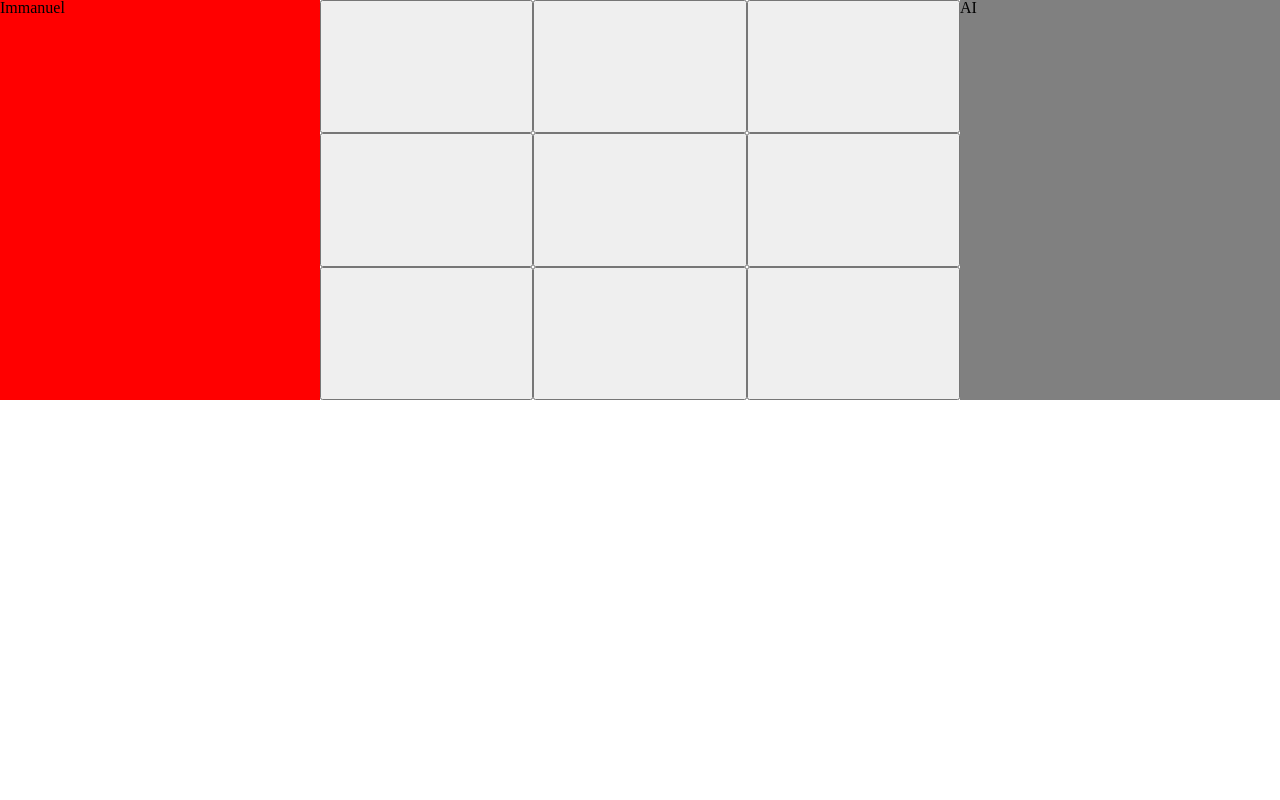
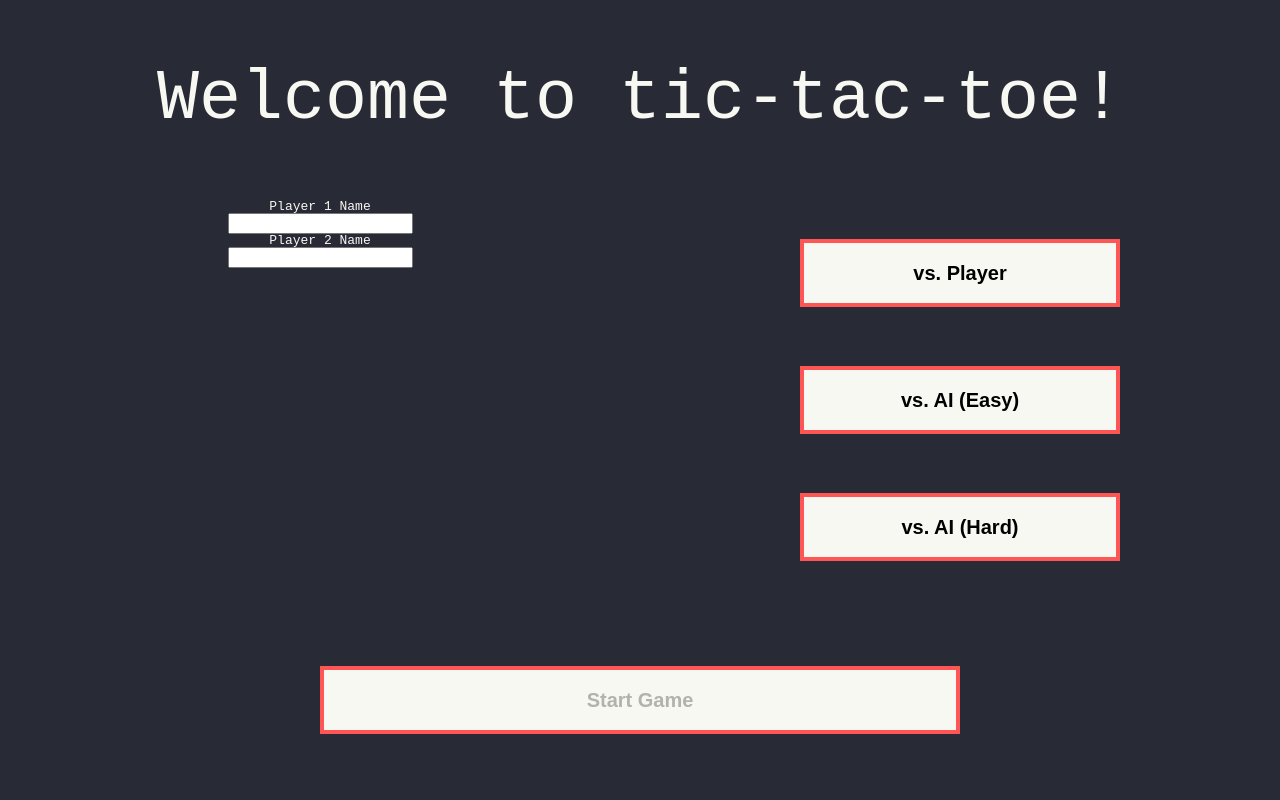
Before and after one commit to immanuelhuang/tic-tac-toe, a plain HTML site: page index.html in a window 1280 px wide. Drawn offline with Linux system fonts and the light colour scheme.

Commit message:
Entry menu and screen transitions

```diff
--- a/index.html
+++ b/index.html
@@ -8,18 +8,43 @@
 </head>
 <body>
   <div id="overlay"></div>
+  <div id="entry">
+    <div id="entry-top">
+      <h1>Welcome to tic-tac-toe!</h1>
+    </div>
+    <div id="options-container">
+      <div id="names-container">
+        <form>
+          <label for="player1-name">Player 1 Name</label><br>
+          <input id="player1-name" type="text" name="player1-name"><br>
+          <label for="player2-name">Player 2 Name</label><br>
+          <input id="player2-name" type="text" name="player2-name">
+        </form>
+      </div>
+      <div id="mode-container">
+        <button value=0 class="btn">vs. Player</button>
+        <button value=1 class="btn">vs. AI (Easy)</button>
+        <button value=2 class="btn">vs. AI (Hard)</button>
+      </div>
+    </div>
+    <div id="start-container">
+      <button disabled class="btn">Start Game</button>
+    </div>
+  </div>
   <header>
-    <h1></h1>
+    <h1>Tic-Tac-Toe</h1>
   </header>
   <main>
-    <div id="player1-container">
+    <div id="player1-container" class="player-container">
       <h2>Player 1 Name Goes Here</h2>
+      <img src="robot.png" alt="">
     </div>
     <div id="game-container">
 
     </div>
-    <div id="player2-container">
+    <div id="player2-container" class="player-container">
       <h2>Player 2 Name Goes Here</h2>
+      <img src="robot.png" alt="">
     </div>
   </main>
   <script src="script.js"></script>
--- a/script.js
+++ b/script.js
@@ -1,6 +1,12 @@
+const cssVars = getComputedStyle(document.documentElement);
+
 const X = -1;
 const O = 1;
 const _ = 0;
+
+const PvP = 0;
+const PvAI = 1;
+const PvAIH = 2;
 
 const playerFactory = (name, isAI, counter, isTurn) => {
   this.isTurn = isTurn;
@@ -9,12 +15,16 @@ const playerFactory = (name, isAI, counter, isTurn) => {
     const playerDiv = counter === X
         ? document.querySelector("#player1-container")
         : document.querySelector("#player2-container");
-    playerDiv.querySelector("h2").innerHTML = name;
+    if (isAI) {
+      playerDiv.querySelector("h2").innerHTML = "AI";
+    } else {
+      playerDiv.querySelector("h2").innerHTML = name === "" ? "Player" : name;
+    }
     if (!isTurn) {
-      playerDiv.classList.add("no-color");
+      playerDiv.classList.add("not-turn");
     }
     else {
-      playerDiv.classList.remove("no-color");
+      playerDiv.classList.remove("not-turn");
     }
   }
 
@@ -28,24 +38,24 @@ const board = (() => {
 
   const getState = () => state;
 
-  const printBoard = () => {
-    console.log(state[0] + " " + state[1] + " " + state[2] + "\n" +
-                state[3] + " " + state[4] + " " + state[5] + "\n" +
-                state[6] + " " + state[7] + " " + state[8])
-  }
-
   const renderBoard = () => {
     const gameContainer = document.querySelector("#game-container");
     gameContainer.innerHTML = "";
     for (let i = 0; i < 9; i++) {
       const button = document.createElement("button");
       button.value = i;
+      if (0 <= i && i <= 2) button.classList.add("top-button");
+      if (6 <= i && i <= 8) button.classList.add("bottom-button");
+      if (i % 3 === 0) button.classList.add("left-button");
+      if (i % 3 === 2) button.classList.add("right-button");
       if (state[i] === X) {
-        button.style["background-color"] = "red";
+        button.classList.add("X-button");
         button.disabled = true;
       } else if (state[i] === O) {
-        button.style["background-color"] = "blue";
+        button.classList.add("O-button");
         button.disabled = true;
+      } else {
+        button.classList.add("_-button");
       }
       gameContainer.appendChild(button);
     }
@@ -62,6 +72,8 @@ const game = (() => {
 
   let playerTurn = _;
   let player1, player2;
+
+  let mode;
 
   const start = (p1, p2) => {
     for (let i = 0; i < state.length; i++) state[i] = _;
@@ -126,19 +138,48 @@ const game = (() => {
   return {
     start,
     makeMove,
+    mode,
+    player1,
   };
 })();
 
 document.querySelector("#game-container").addEventListener("click", (e) => {
   if (e.target.hasAttribute("value")) {
     if (game.makeMove(e.target.value).winner !== undefined) {
-      // insert overlay for play again
-      console.log("GAME DONE");
+      document.querySelector("#overlay").style.display = "block";
     }
   }
 });
 
-game.start(
-  {name:"Immanuel", isAI:false, counter:X},
-  {name:"AI", isAI:true, counter:O}
-);
+document.querySelector("#mode-container").addEventListener("click", (e) => {
+  if (e.target.classList.contains("btn")) {
+    document.querySelectorAll(".btn").forEach(button => {
+      button.classList.remove("btn-clicked");
+    });
+    document.querySelector("#start-container button").disabled = false;
+    e.target.classList.add("btn-clicked");
+    game.mode = e.target.value;
+    if (e.target.value != PvP) {
+      document.querySelector("#player2-name").disabled = true;
+    } else {
+      document.querySelector("#player2-name").disabled = false;
+    }
+  } else {
+    document.querySelector("#start-container button").disabled = true;
+  }
+});
+
+document.querySelector("#start-container").addEventListener("click", (e) => {
+  if (e.target.classList.contains("btn")) {
+    document.querySelector("#entry").style.display = "none";
+    game.start(
+      {name: document.querySelector("#player1-name").value, isAI:false, counter:X},
+      {name: document.querySelector("#player1-name").value, isAI: game.mode !== PvP, counter:O}
+    );
+  }
+});
+
+document.querySelector("#overlay").addEventListener("click", (e) => {
+  e.target.style.display = "none";
+  document.querySelector("#entry").style.display = "block";
+});
--- a/styles.css
+++ b/styles.css
@@ -1,30 +1,192 @@
+:root {
+  --p1-color: #ff5555;
+  --p2-color: #8be9fd;
+}
+
 body, html {
   height: 100%;
   width: 100%;
+  font-family: monospace;
+  background-color: #282a36;
+  color: #f8f8f2;
+}
+
+h1 {
+  font-size: 70px;
+}
+
+#overlay {
+  position: fixed;
+  display: none;
+  width: 100%;
+  height: 100%;
+  background-color: rgba(0, 0, 0, 0.8);
+  text-align: center;
+  z-index: 1;
+  cursor: pointer;
+}
+
+#entry {
+  position: fixed;
+  display: block;
+  width: 100%;
+  height: 100%;
+  text-align: center;
+  z-index: 1;
+  background-color: #282a36;
+  color: #f8f8f2;
+}
+
+#entry-top {
+  height: 25%;
+  display: flex;
+  justify-content: center;
+  align-items: center;
+}
+
+#options-container {
+  height: 50%;
+  display: flex;
+  flex-wrap: nowrap;
+  align-items: stretch;
+}
+
+#names-container {
+  width: 50%;
+}
+
+#mode-container {
+  width: 50%;
+  display: flex;
+  justify-content: space-evenly;
+  align-items: center;
+  flex-direction: column;
+}
+
+.btn, .btn:disabled {
+  margin: 20px 20px;
+  padding: 20px;
+  width: 50%;
+  border: 4px solid;
+  background-color: #f8f8f2;
+  border-color: #ff5555;
+  transition: border 0.4s ease 0s, color 0.4s ease 0s, background-color 0.4s ease 0s;
+  cursor: pointer;
+  outline: none;
+  font-weight: 700;
+  font-size: 20px;
+  line-height: 20px;
+}
+
+.btn:disabled {
+  cursor: auto;
+}
+
+.btn:enabled:hover, .btn-clicked {
+  background-color: #ff5555;
+  color: #ffffff !important;
+  transition: all 0.4s ease 0s;
+}
+
+#start-container {
+  height: 25%;
+  display: flex;
+  align-items: center;
+  justify-content: center;
+}
+
+header {
+  display: flex;
+  justify-content: center;
+  align-items: center;
+  height: 25%;
+}
+
+header h1 {
+  padding: 20px 0 20px 0;
 }
 
 main {
+  height: 40vw;
   display: flex;
-  height: 50%;
+  flex-wrap: nowrap;
+  justify-content: space-evenly;
 }
 
 #game-container {
   display: grid;
-  width: 50%;
+  width: 40vw;
+  max-width: 600px;
+  max-height: 600px;
   grid-template-columns: 1fr 1fr 1fr;
   grid-template-rows: 1fr 1fr 1fr;
+  border: none;
+}
+
+#game-container button {
+  border: 3px solid #f8f8f2;
+  outline: none;
+  cursor: pointer;
+}
+
+#game-container button:disabled {
+  cursor: auto;
+}
+
+.X-button {
+  background-color: var(--p1-color);
+}
+
+.O-button {
+  background-color: var(--p2-color);
+}
+
+._-button {
+  background-color: #282a36;
+}
+
+.left-button {
+  border-left: none !important;
+}
+.right-button {
+  border-right: none !important;
+}
+.top-button {
+  border-top: none !important;
+}
+.bottom-button {
+  border-bottom: none !important;
+}
+
+.player-container {
+  width: 25vw;
+  text-align: center;
+  font-size: 20px;
+  padding: 70px 0;
+}
+
+.player-container h2 {
+  padding-bottom: 25px;
+  font-weight: bold;
+}
+
+.player-container img {
+  border-radius: 50%;
+  width: 170px;
 }
 
 #player1-container {
-  width: 25%;
-  background-color: red;
+  color: var(--p1-color);
 }
 
 #player2-container {
-  width: 25%;
-  background-color: blue;
+  color: var(--p2-color);
 }
 
-.no-color {
-  background-color: grey !important;
+.not-turn {
+  color: #44475a !important;
 }
+
+.not-turn img {
+  filter: brightness(30%);
+}
```
Also changed, not shown: robot.png (added), 1 other file.
